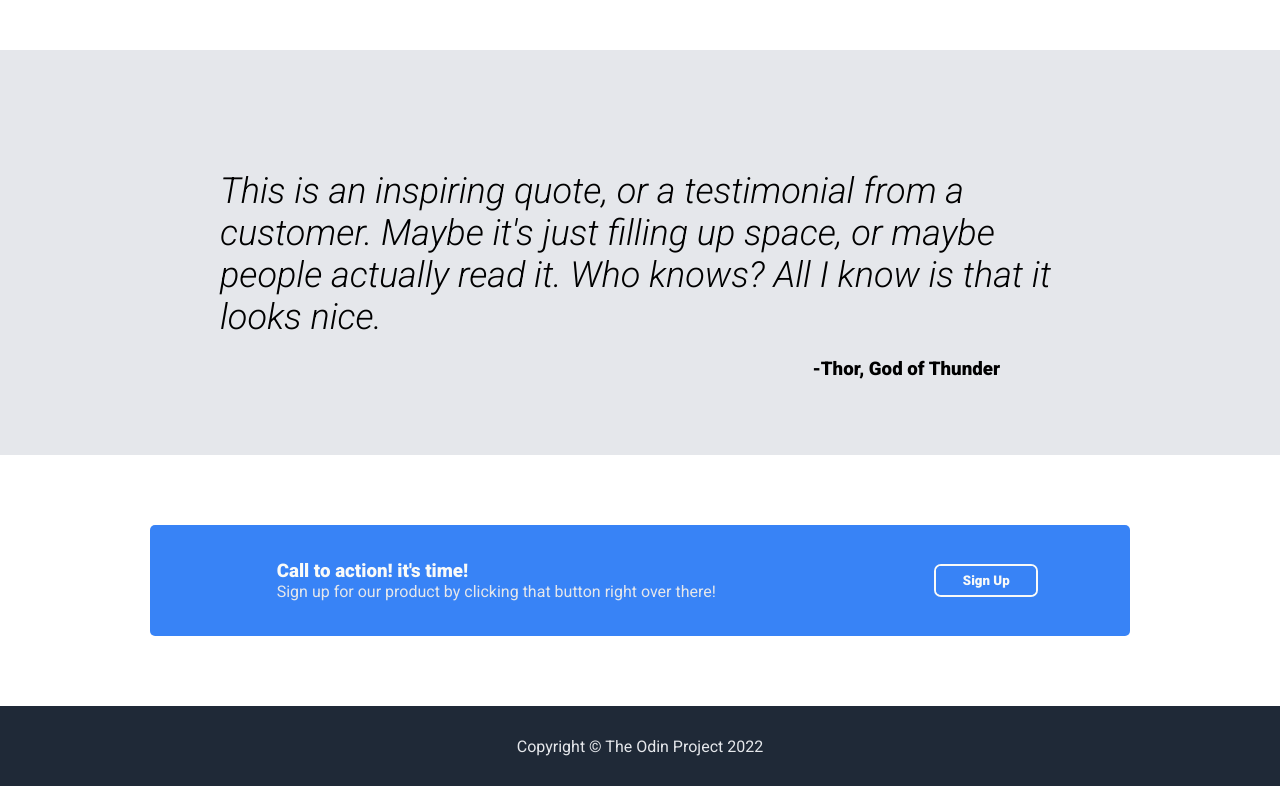
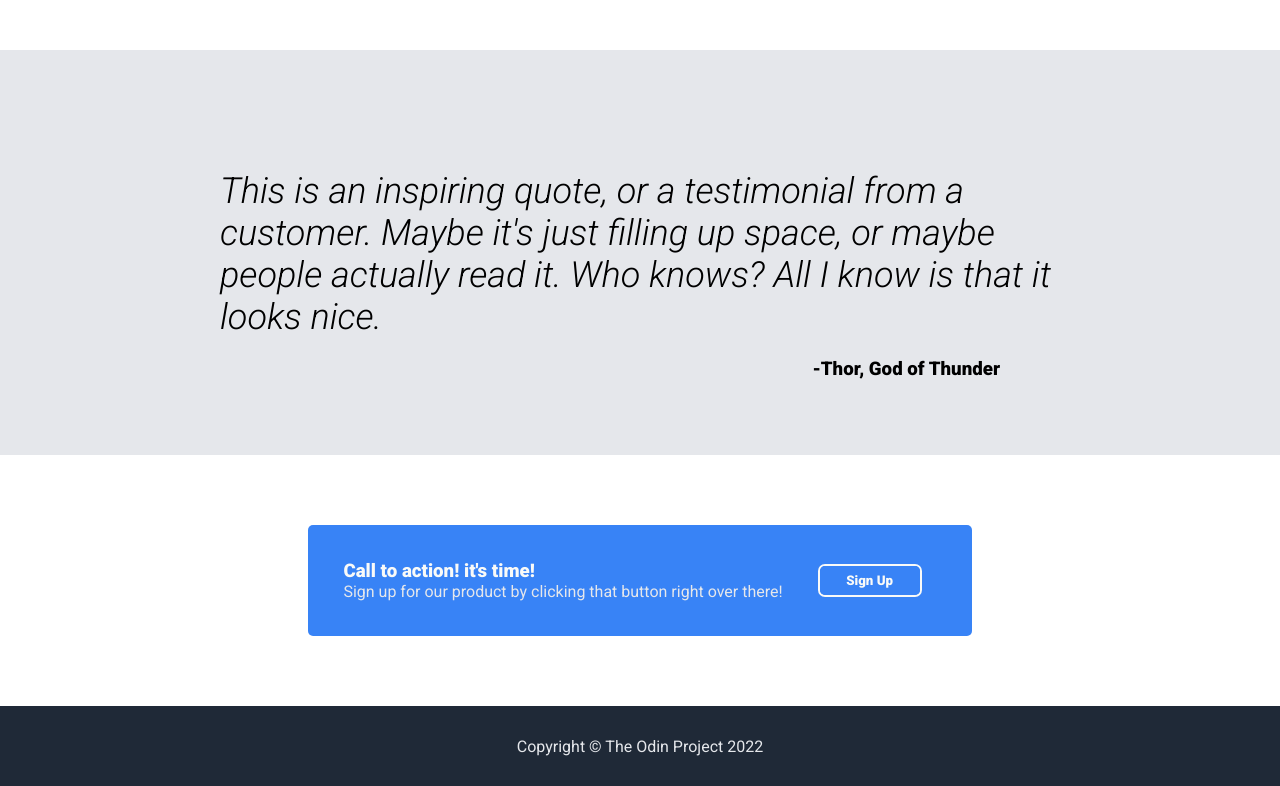
Before and after one commit to nronzel/odinprojects, a plain HTML site: page landing-page/index.html in a window 1280 px wide. Shown: the part 902-1688 px from the top of the page. Drawn offline with Linux system fonts and the light colour scheme.

Commit message:
fixed CTA width from expanding too large.

```diff
--- a/landing-page/index.html
+++ b/landing-page/index.html
@@ -67,7 +67,8 @@
             <div class="quote"><em>This is an inspiring quote, or a testimonial from a customer. Maybe it's just filling up space, or maybe people actually read it. Who knows? All I know is that it looks nice.</em></div>
             <div class="author"><h3>-Thor, God of Thunder</h3></div>
         </div>
-        <div class="cta-wrapper">
+        <div class="cta">
+            <div class="cta-box">
                 <div class="cta-text">
                     <h3>Call to action! it's time!</h3>
                     <p>Sign up for our product by clicking that button right over there!</p>
@@ -76,7 +77,7 @@
                     <button value="Sign Up" href="#" class="pointer">Sign Up</button>
                 </div>
             </div>
-
+        </div>
         <footer>
             <p>Copyright © The Odin Project 2022</p>
         </footer>
--- a/landing-page/style.css
+++ b/landing-page/style.css
@@ -227,13 +227,19 @@ a:hover {
 /*  Quote End  */
 
 /*  Call to Action  */
-.cta-wrapper {
+.cta {
+    display: flex;
+    justify-content: center;
+}
+
+.cta-box {
     background-color: var(--button-color);
     display: flex;
-    justify-content: space-around;
+    justify-content: center;
     align-items: center;
     margin: 70px 150px;
     border-radius: 5px;
+    min-width: 450px;
 }
 
 .cta-text {
@@ -244,6 +250,7 @@ a:hover {
 .cta-button {
     border: 2px solid var(--white);
     border-radius: 7px;
+    margin-right: 50px;
 }
 
 .cta-button button:hover {
@@ -256,6 +263,7 @@ a:hover {
     transform: translateY(3px);
 }
 
+/*  Sets all elements with this class to have a "pointer" cursor; e.g. buttons, links, etc.  */
 .pointer {
     cursor: pointer;
 }
```
Lines whose indentation alone changed are shown as unchanged.
